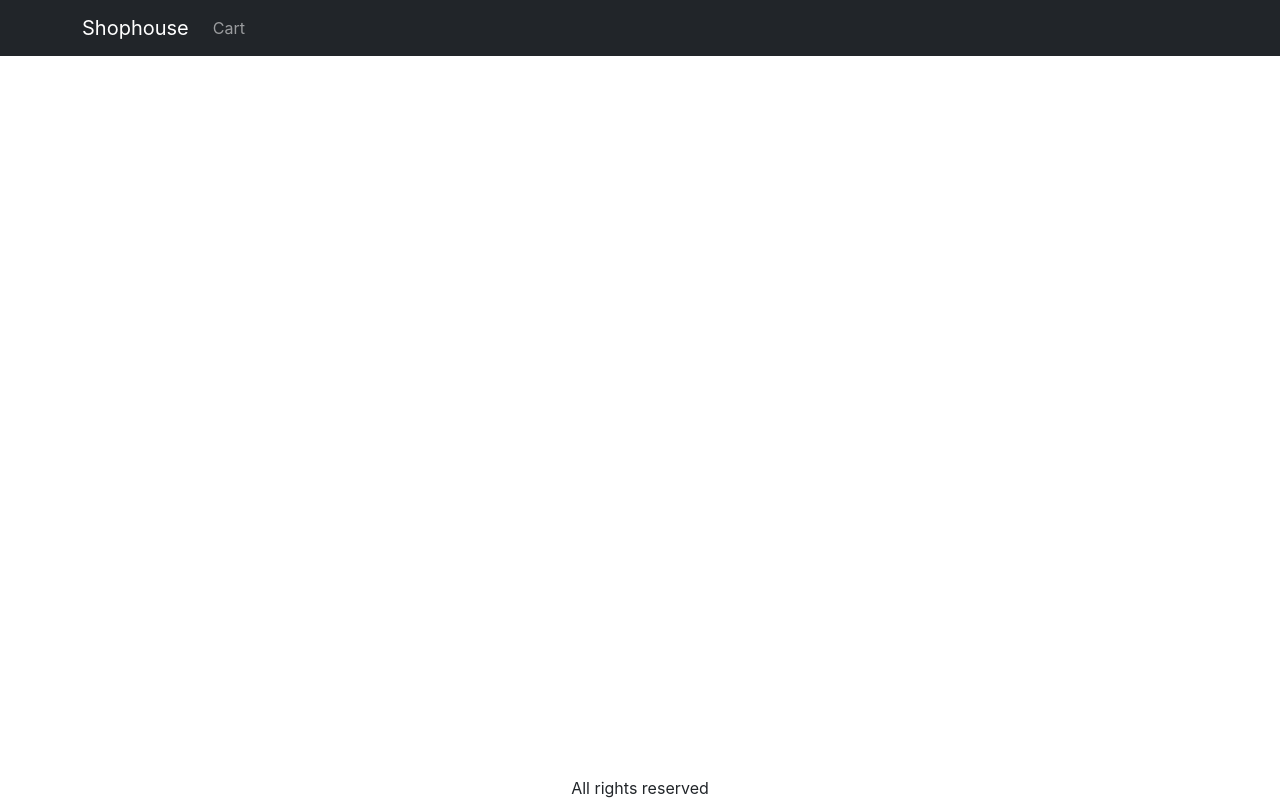
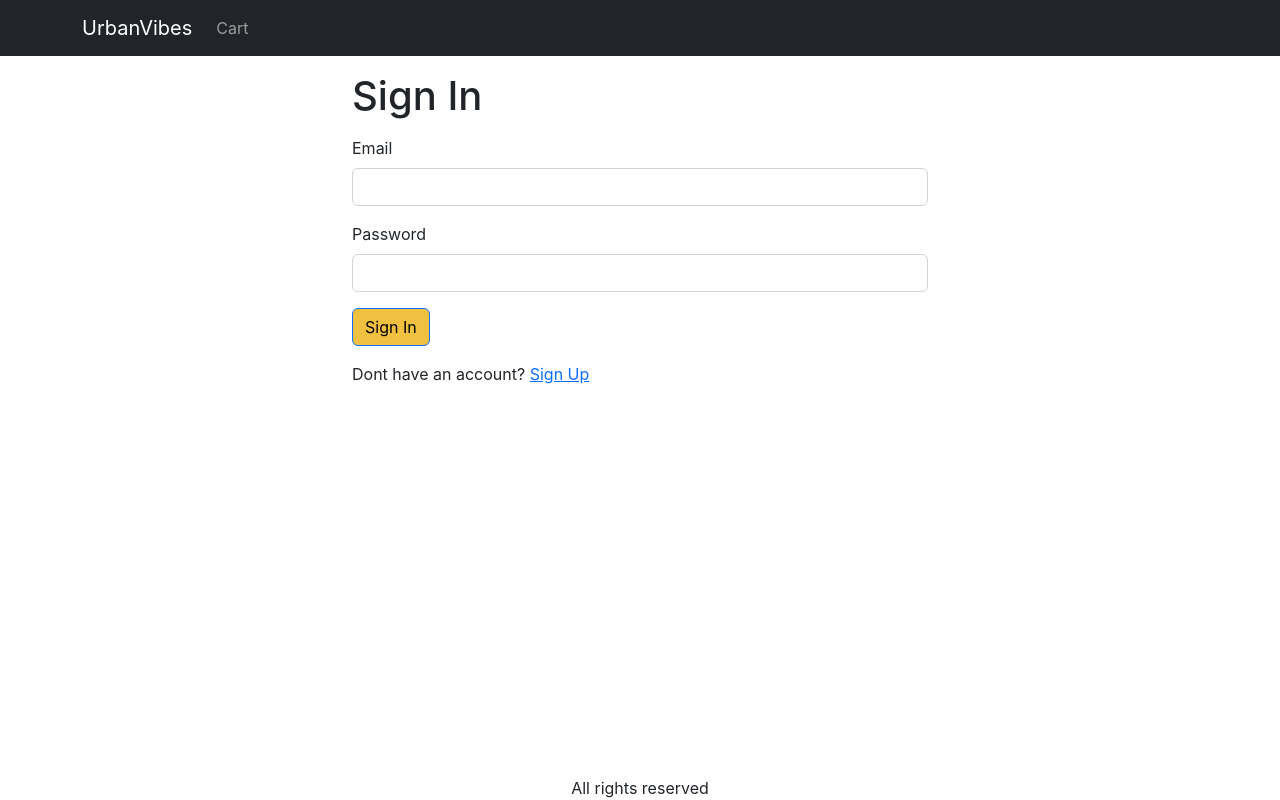
Before and after one commit to ShaneSharareh/Amazona, a React (Create React App) app in the folder frontend/: page /signin in a window 1280 px wide. Built offline with nearby package versions, Linux system fonts and the light colour scheme.

Commit message:
Brand Update

```diff
--- a/frontend/src/App.js
+++ b/frontend/src/App.js
@@ -1,6 +1,7 @@
 import { BrowserRouter, Link, Route, Routes } from 'react-router-dom';
 import Home from './pages/Home';
 import Product from './pages/Product';
+import Signin from './pages/Signin';
 import Navbar from 'react-bootstrap/Navbar';
 import Container from 'react-bootstrap/Container';
 import { LinkContainer } from 'react-router-bootstrap';
@@ -20,7 +21,7 @@
           <Navbar bg="dark" variant="dark">
             <Container>
               <LinkContainer to="/">
-                <Navbar.Brand>Shophouse</Navbar.Brand>
+                <Navbar.Brand>UrbanVibes</Navbar.Brand>
               </LinkContainer>
               <Nav className="me-auto">
                 <Link to="/cart" className="nav-link">
@@ -41,6 +42,7 @@
             <Routes>
               <Route path="/product/:slug" element={<Product />} />
               <Route path="/cart" element={<Cart />} />
+              <Route path="/signin" element={<Signin />} />
               <Route path="/" element={<Home />} />
             </Routes>
           </Container>
--- a/frontend/src/index.css
+++ b/frontend/src/index.css
@@ -45,3 +45,6 @@
 .img-thumbnail {
   height: 80px;
 }
+.small-container {
+  max-width: 600px;
+}
--- a/frontend/src/pages/Home.js
+++ b/frontend/src/pages/Home.js
@@ -42,7 +42,7 @@
   }, []);
   return (
     <div>
-      <Helmet title={'Shophouse'} />
+      <Helmet title={'UrbanVibes'} />
       <h1>Featured Products</h1>
       <div className="products">
         <div>
--- /dev/null
+++ b/frontend/src/pages/Signin.js
@@ -0,0 +1,37 @@
+import { Link, redirect, useLocation } from 'react-router-dom';
+import Container from 'react-bootstrap/Container';
+import Form from 'react-bootstrap/Form';
+import Button from 'react-bootstrap/Button';
+import { Helmet } from 'react-helmet';
+
+export default function Signin() {
+  const { search } = useLocation();
+  const redirectInUrl = new URLSearchParams(search).get('redirect');
+  const redirect = redirectInUrl ? redirectInUrl : '/';
+
+  return (
+    <Container className="small-container">
+      <Helmet>
+        <title>Sign In</title>
+      </Helmet>
+      <h1 className="my-3">Sign In</h1>
+      <Form>
+        <Form.Group className="mb-3" controlId="email">
+          <Form.Label>Email</Form.Label>
+          <Form.Control type="email" required />
+        </Form.Group>
+        <Form.Group className="mb-3" controlId="password">
+          <Form.Label>Password</Form.Label>
+          <Form.Control type="password" required />
+        </Form.Group>
+        <div className="mb-3">
+          <Button type="submit">Sign In</Button>
+        </div>
+        <div className="mb-3">
+          Dont have an account?{' '}
+          <Link to={`/signup?redirect=${redirect}`}>Sign Up</Link>
+        </div>
+      </Form>
+    </Container>
+  );
+}
```
Also changed, not shown: 2 other files (tests, documents, lock files or other folders).
